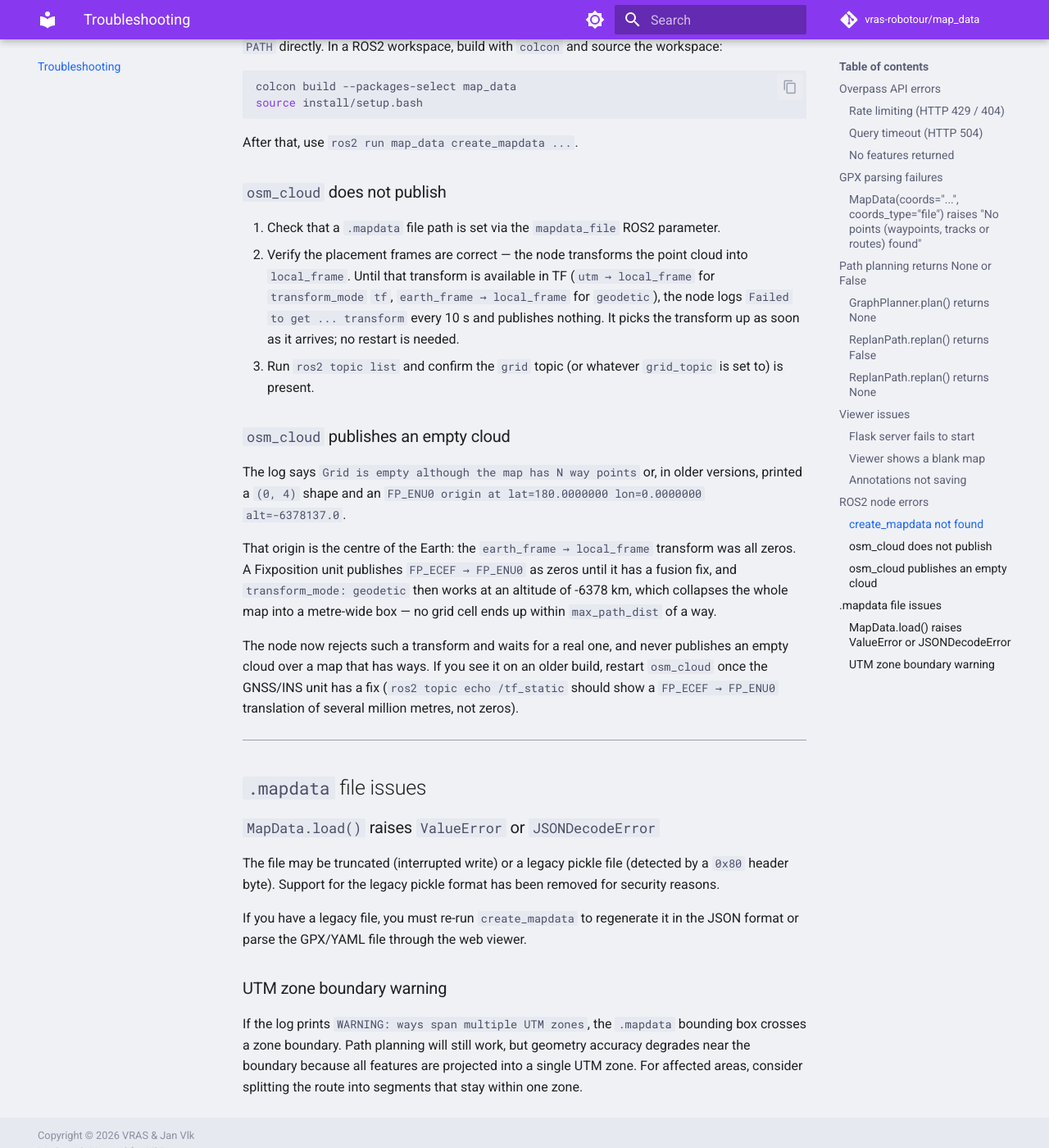
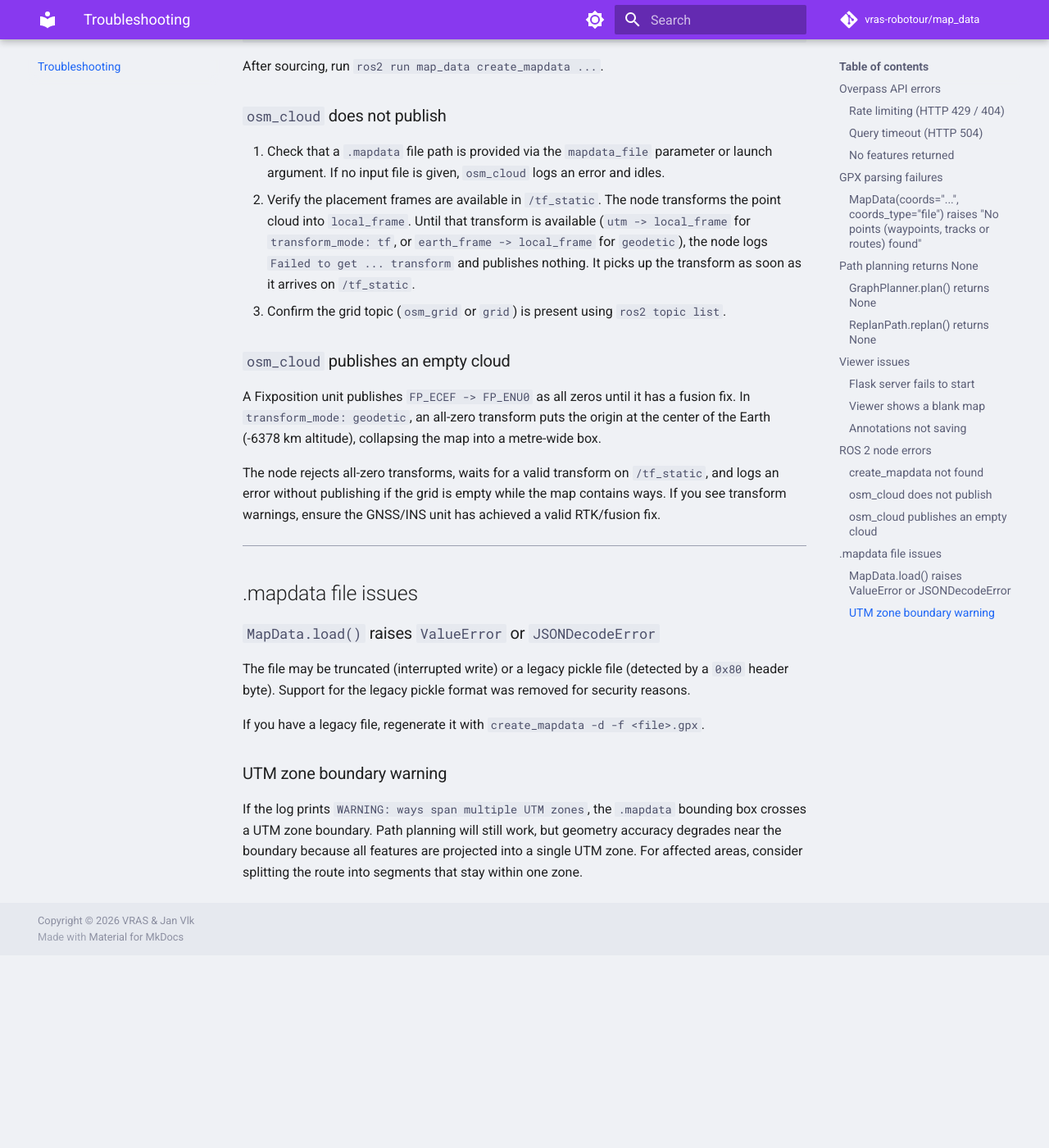
Before and after one commit to vras-robotour/map_data, an MkDocs documentation site: the page built from docs/troubleshooting.md, in a window 1280 px wide and 1400 px high, scrolled down 2630 px. Shown: the whole window at 82% size. Built offline with MkDocs 1.6.1 and Material for MkDocs 9.7.7, drawn with Linux system fonts in a browser that asks for light colours; comment, search, counter and statistics services are not loaded; after the commit the page ends 3795 px from its top, so only the background shows below that; some of the changed text lies outside the part shown.

Commit message:
docs: update troubleshooting guide for replan return type and CLI options

````diff
--- a/docs/troubleshooting.md
+++ b/docs/troubleshooting.md
@@ -24,33 +24,28 @@
 
 ### `MapData(coords="...", coords_type="file")` raises "No points (waypoints, tracks or routes) found"
 
-`MapData` reads `<wpt>` elements if the file has any, otherwise falls back to `<trkpt>` (tracks) and then `<rtept>` (routes) — see [GPX waypoint format](dev/data_formats.md#gpx-waypoint-format). Confirm the file contains at least one of these element types.
+`MapData` reads `<wpt>` elements if the file has any, otherwise falls back to `<trkpt>` (tracks) and then `<rtept>` (routes). Confirm the file contains at least one of these element types.
 
 ---
 
-## Path planning returns `None` or `False`
+## Path planning returns `None`
 
 ### `GraphPlanner.plan()` returns `None`
 
 The start or goal point could not be snapped to the road/footway graph. This happens when:
 
 - The input waypoints are outside the loaded `.mapdata` bounding box.
-- The requested `highway_types` (e.g. `["footway"]`) do not include ways that reach both endpoints.
+- The requested `highway_types` (such as `["footway"]`) do not include ways that reach both endpoints.
 - The two endpoints are in disconnected graph components.
 
 Try widening the `highway_types` list to include `"road"` or check the map in the viewer to confirm that ways connect the two points.
 
-### `ReplanPath.replan()` returns `False`
-
-No collision-free path exists between two consecutive waypoints given the current obstacle inflation. Try:
-
-- Reducing `inflate_obstacles` (e.g. from `0.25` to `0.1`).
-- Increasing `cell_size` to coarsen the grid and allow the planner to find routes through narrow gaps.
-- Opening the viewer and verifying that the barriers do not completely block the corridor.
-
 ### `ReplanPath.replan()` returns `None`
 
-The planning request was cancelled via `cancel_replan_backend()`. This is expected behaviour when the viewer starts a new plan before the previous one finishes.
+`ReplanPath.replan()` returns `None` when:
+
+- **No path exists:** No collision-free path exists between waypoints given the current obstacle inflation. Try reducing `inflate_obstacles` (for example from `0.25` to `0.1`), adjusting `cell_size`, or verifying in the viewer that barrier polygons do not completely block the route.
+- **Request was cancelled:** The planning request was cancelled via `cancel_replan_backend()` or an action goal cancellation.
 
 ---
 
@@ -59,10 +54,10 @@
 ### Flask server fails to start
 
 - Check that port `5000` is not already in use: `lsof -i :5000`.
-- If you see `ImportError: cannot import name 'rclpy'`, you are running the viewer from within a ROS2 workspace where `rclpy` was expected. The viewer itself does not require ROS2. Run the viewer directly:
+- If you see `ImportError: cannot import name 'rclpy'`, you are running the viewer from within a Python environment where ROS 2 packages are not sourced. The viewer itself does not require ROS 2 for Viewer and Planner modes. Run the viewer directly:
 
 ```bash
-map_data_viewer --file coords.mapdata
+map_data_viewer --data-dir /path/to/data
 ```
 
 ### Viewer shows a blank map
@@ -71,48 +66,46 @@
 
 ### Annotations not saving
 
-Annotation files are written to the same directory as the `.mapdata` file. If the directory is read-only (e.g. inside a ROS2 install prefix), saving will silently fail. Run the viewer from a directory where you have write permission, or copy the `.mapdata` file to a writable location first.
+Annotation files are written to `<mapdata_filename>.annotations.json` next to the `.mapdata` file. If that directory is read-only (such as inside a ROS 2 install prefix), saving fails. Run the viewer with `--data-dir` set to a writable directory, or copy the `.mapdata` file to a writable location first.
 
 ---
 
-## ROS2 node errors
+## ROS 2 node errors
 
 ### `create_mapdata` not found
 
-The command is installed with the package. Standalone, `pip install -e .` puts it on
-your `PATH` directly. In a ROS2 workspace, build with `colcon` and source the workspace:
+The command is installed with the package. Standalone, `uv sync` or `pip install -e .` puts it on your `PATH`. In a ROS 2 workspace, create the workspace symlink for `map_data_interfaces` and build with `colcon`:
 
 ```bash
-colcon build --packages-select map_data
+bash scripts/setup_ws.sh
+colcon build --packages-up-to map_data
 source install/setup.bash
 ```
 
-After that, use `ros2 run map_data create_mapdata ...`.
+After sourcing, run `ros2 run map_data create_mapdata ...`.
 
 ### `osm_cloud` does not publish
 
-1. Check that a `.mapdata` file path is set via the `mapdata_file` ROS2 parameter.
-2. Verify the placement frames are correct — the node transforms the point cloud into `local_frame`. Until that transform is available in TF (`utm → local_frame` for `transform_mode` `tf`, `earth_frame → local_frame` for `geodetic`), the node logs `Failed to get ... transform` every 10 s and publishes nothing. It picks the transform up as soon as it arrives; no restart is needed.
-3. Run `ros2 topic list` and confirm the `grid` topic (or whatever `grid_topic` is set to) is present.
+1. Check that a `.mapdata` file path is provided via the `mapdata_file` parameter or launch argument. If no input file is given, `osm_cloud` logs an error and idles.
+2. Verify the placement frames are available in `/tf_static`. The node transforms the point cloud into `local_frame`. Until that transform is available (`utm -> local_frame` for `transform_mode: tf`, or `earth_frame -> local_frame` for `geodetic`), the node logs `Failed to get ... transform` and publishes nothing. It picks up the transform as soon as it arrives on `/tf_static`.
+3. Confirm the grid topic (`osm_grid` or `grid`) is present using `ros2 topic list`.
 
 ### `osm_cloud` publishes an empty cloud
 
-The log says `Grid is empty although the map has N way points` or, in older versions, printed a `(0, 4)` shape and an `FP_ENU0 origin at lat=180.0000000 lon=0.0000000 alt=-6378137.0`.
+A Fixposition unit publishes `FP_ECEF -> FP_ENU0` as all zeros until it has a fusion fix. In `transform_mode: geodetic`, an all-zero transform puts the origin at the center of the Earth (-6378 km altitude), collapsing the map into a metre-wide box.
 
-That origin is the centre of the Earth: the `earth_frame → local_frame` transform was all zeros. A Fixposition unit publishes `FP_ECEF → FP_ENU0` as zeros until it has a fusion fix, and `transform_mode: geodetic` then works at an altitude of -6378 km, which collapses the whole map into a metre-wide box — no grid cell ends up within `max_path_dist` of a way.
-
-The node now rejects such a transform and waits for a real one, and never publishes an empty cloud over a map that has ways. If you see it on an older build, restart `osm_cloud` once the GNSS/INS unit has a fix (`ros2 topic echo /tf_static` should show a `FP_ECEF → FP_ENU0` translation of several million metres, not zeros).
+The node rejects all-zero transforms, waits for a valid transform on `/tf_static`, and logs an error without publishing if the grid is empty while the map contains ways. If you see transform warnings, ensure the GNSS/INS unit has achieved a valid RTK/fusion fix.
 
 ---
 
-## `.mapdata` file issues
+## .mapdata file issues
 
 ### `MapData.load()` raises `ValueError` or `JSONDecodeError`
 
-The file may be truncated (interrupted write) or a legacy pickle file (detected by a `0x80` header byte). Support for the legacy pickle format has been removed for security reasons.
+The file may be truncated (interrupted write) or a legacy pickle file (detected by a `0x80` header byte). Support for the legacy pickle format was removed for security reasons.
 
-If you have a legacy file, you must re-run `create_mapdata` to regenerate it in the JSON format or parse the GPX/YAML file through the web viewer.
+If you have a legacy file, regenerate it with `create_mapdata -d -f <file>.gpx`.
 
 ### UTM zone boundary warning
 
-If the log prints `WARNING: ways span multiple UTM zones`, the `.mapdata` bounding box crosses a zone boundary. Path planning will still work, but geometry accuracy degrades near the boundary because all features are projected into a single UTM zone. For affected areas, consider splitting the route into segments that stay within one zone.
+If the log prints `WARNING: ways span multiple UTM zones`, the `.mapdata` bounding box crosses a UTM zone boundary. Path planning will still work, but geometry accuracy degrades near the boundary because all features are projected into a single UTM zone. For affected areas, consider splitting the route into segments that stay within one zone.
````
Also changed, not shown: other parts of docs/troubleshooting.md (+1 -1 lines).
